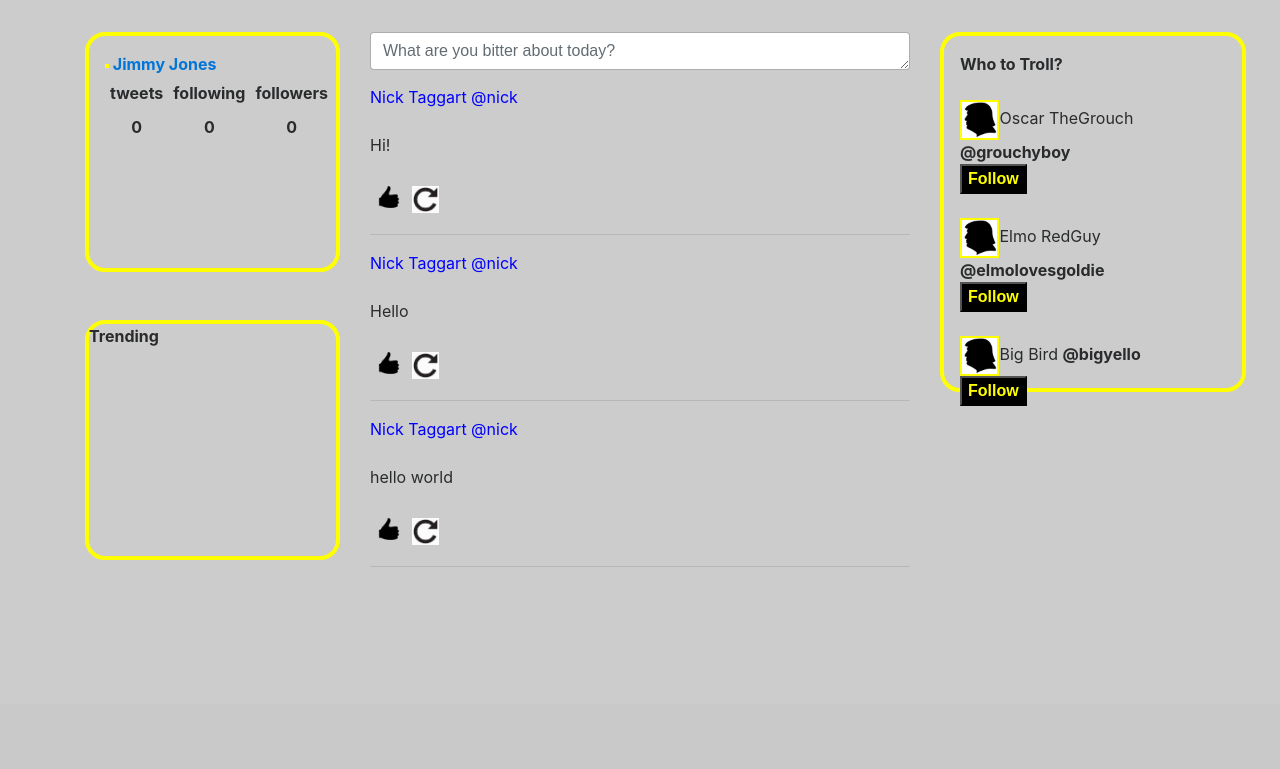
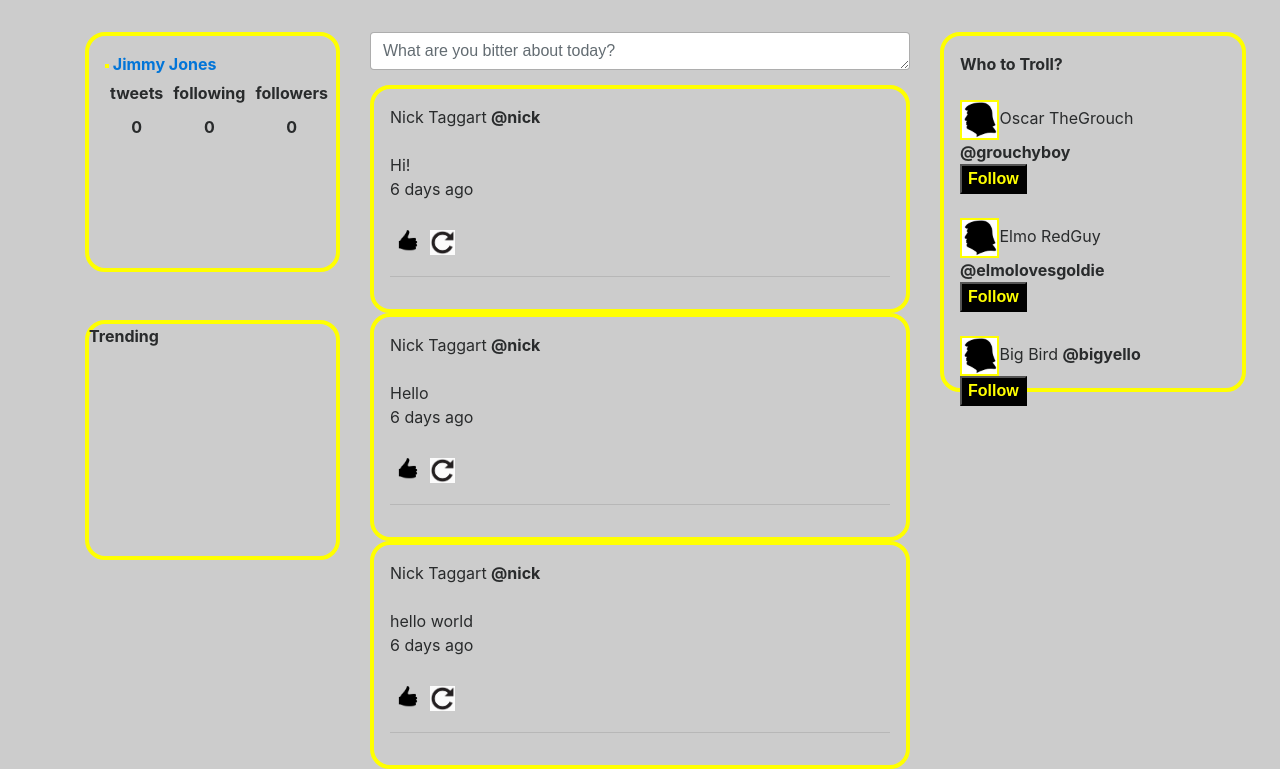
Before and after one commit to ErinOToole/bittersite, a PHP site: page /index.php in a window 1280 px wide. Shown: the part 96-865 px from the top of the page. Before the commit the page ends 663 px from the top, so only its background shows below. Run offline with PHP 8.4, Linux system fonts and the light colour scheme; a user stored in the database is signed in; data comes from the database, SQL or seed files in the repository; tables that the repository leaves empty hold one stand-in row (values such as "Sample post"); some libraries are stand-ins or nearby versions.

Commit message:
Fixed tweets, moved function for formatting text from followers.php to displaytweets.php

```diff
--- a/DisplayTweets.php
+++ b/DisplayTweets.php
@@ -18,19 +18,42 @@
     $tweetLastName = $row["last_name"];
     $tweetScreenName = $row["screen_name"];
     $tweet = $row["tweet_text"];
+
+    $now = new DateTime;
     $tweetDate = new dateTime($row["date_created"]);
+    $diff = $now->diff($tweetDate);
 
-    echo '<div style="color: blue">'. $tweetFirstName . '' . $tweetLastName . " @" . $tweetScreenName . '</div>';
+
+    echo '<div class="mainprofile">'. formatText($tweetFirstName, $tweetLastName,$tweetScreenName);
     echo '<br>' . $tweet . '<br>';
+    echo formatTime($diff);
     echo '<BR><img class="smallicon" src="images/like.ico">' . '<img class="smallicon" src="images/retweet.png">' . '<BR><HR>';
+    echo '</div>';
     //figure out dates
     }
 
-    function time_elapsed($date){
-        $now = new DateTime;
-        $ago = new DateTime($date);
-        $diff = $now->diff($ago);
-
+    function formatText($tweetFirstName, $tweetLastName, $tweetScreenName){
+    $formattedString = $tweetFirstName . ' ' . $tweetLastName . ' ' . '<strong>@' .$tweetScreenName . '</strong><br>';
+    return $formattedString;
     }
 
+    function formatTime($diff){
+        if($diff->y>1) echo $diff->format("%y years") ." ago<BR>";
+    elseif($diff->y >0) echo $diff->format("%y year") ." ago<BR>";
+    elseif($diff->m >1) echo $diff->format("%m months") ." ago<BR>";
+    elseif($diff->m >0) echo $diff->format("%m month") ." ago<BR>";
+    elseif($diff->d >1) echo $diff->format("%d days") ." ago<BR>";
+    elseif($diff->d >0) echo $diff->format("%d day") ." ago<BR>";
+    elseif($diff->h >1) echo $diff->format("%h hours") ." ago<BR>";
+    elseif($diff->h >0) echo $diff->format("%h h") ." ago<BR>";
+    elseif($diff->i >1) echo $diff->format("%i minutes") ." ago<BR>";
+    elseif($diff->i >0) echo $diff->format("%i minute") ." ago<BR>";
+    elseif($diff->s >1) echo $diff->format("%s seconds") ." ago<BR>";
+    elseif($diff->s >0) echo $diff->format("%s second") ." ago<BR>";
+    }
+
+
+
+
+
 ?>
--- a/Login_proc.php
+++ b/Login_proc.php
@@ -23,7 +23,7 @@
     $_SESSION["SESS_MEMBER_ID"] = $rowUser["user_id"];
     $userID = $_SESSION["SESS_MEMBER_ID"]; //putting the user_id into a variable so it is easier to concatenate in the sql string
 
-    //check to see if the profile picture field for the user is empty in the database
+    //grab the profile picture for the user from the db, only if it isn't empty
     $sqlPic = "SELECT profile_pic FROM users where user_id = '$userID' AND profile_pic != ''";
 
     $resultPic = mysqli_query($con, $sqlPic);
--- a/Tweet_proc.php
+++ b/Tweet_proc.php
@@ -11,7 +11,7 @@
 
     $sql = "INSERT INTO tweets (tweet_text, user_id) VALUES ('$tweet', '$userID')";
 
-    if($tweet != " "){
+    if($tweet != ""){ //need to use !empty?
         mysqli_query($con, $sql); //only want to put tweets in the db that are not blank
 
         if(mysqli_affected_rows($con)==1){
--- a/followers.php
+++ b/followers.php
@@ -40,9 +40,3 @@
 
 
 }
-
-//function to format first name, last name and username
-function formatText($firstName, $lastName, $userName){
-    $formattedString = $firstName . ' ' . $lastName . ' ' . '<strong>@' .$userName . '</strong><br>';
-    return $formattedString;
-}
```
